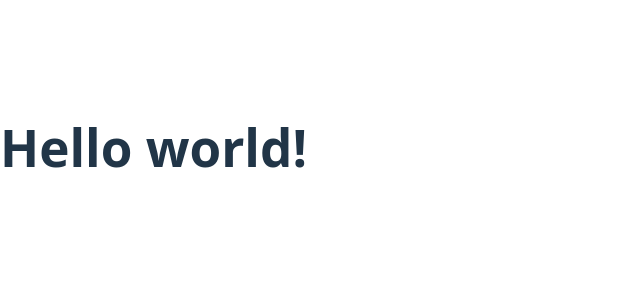
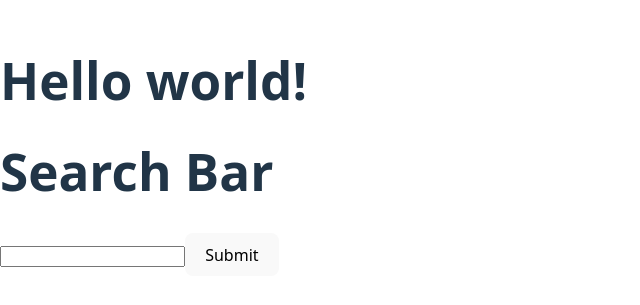
Before and after one commit to jt10101/here-we-go-ole-ole-ole, a React (Vite) app: page / in a window 1280 px wide. Shown: the part 253-558 px from the top of the page, without its empty margins (0-640 px from the left). Built offline with nearby package versions, Linux system fonts and the light colour scheme.

Commit message:
feat: added ability to search players

```diff
--- a/src/App.jsx
+++ b/src/App.jsx
@@ -1,7 +1,39 @@
 // src/App.jsx
+import { SearchBar } from "./components/SearchBar/SearchBar";
+import { SearchDisplay } from "./components/SearchDisplay/SearchDisplay";
+import { getPlayers } from "./services/getServices";
+import { useState } from "react";
 
 const App = () => {
-  return <h1>Hello world!</h1>;
+  const [searchPlayer, setSearchPlayer] = useState();
+  const [returnResult, setReturnResult] = useState([]);
+
+  const handleChange = (event) => {
+    let player = event.target.value;
+    setSearchPlayer(player);
+  };
+
+  const handleSubmit = async () => {
+    let data = await getPlayers(searchPlayer);
+    let refdata = [];
+    refdata = data.response;
+    setReturnResult(refdata);
+    // let data = searchdata.response;
+    console.log(refdata);
+    console.log(refdata[0].player.name);
+  };
+
+  return (
+    <>
+      <h1>Hello world!</h1>
+      <SearchBar
+        getPlayers={getPlayers}
+        handleChange={handleChange}
+        handleSubmit={handleSubmit}
+      />
+      <SearchDisplay returnResult={returnResult} />
+    </>
+  );
 };
 
 export default App;
--- /dev/null
+++ b/src/components/SearchBar/SearchBar.jsx
@@ -0,0 +1,13 @@
+const SearchBar = (props) => {
+  return (
+    <>
+      <h1>Search Bar</h1>
+      <input name="search" type="search" onChange={props.handleChange}></input>
+      <button name="searchsubmit" onClick={props.handleSubmit}>
+        Submit
+      </button>
+    </>
+  );
+};
+
+export { SearchBar };
--- /dev/null
+++ b/src/components/SearchDisplay/SearchDisplay.jsx
@@ -0,0 +1,11 @@
+const SearchDisplay = (props) => {
+  return (
+    <>
+      {/* <h1>Display Results</h1> */}
+      {props.returnResult.map((player) => (
+        <p>{player.player.name} </p>
+      ))}
+    </>
+  );
+};
+export { SearchDisplay };
--- a/src/services/getServices.js
+++ b/src/services/getServices.js
@@ -1,10 +1,11 @@
-let playername = "szoboszlai";
-let league = 39;
+// let playername = "szoboszlai";
+// let league = 39;
 
-async function getPlayers() {
-  const url = `https://api-football-v1.p.rapidapi.com/v3/players?league=${league}&search=${playername}`;
+async function getPlayers(playername) {
+  const url = `https://api-football-v1.p.rapidapi.com/v3/players?league=39`;
   try {
-    const response = await fetch(url, {
+    const searchquery = `&search=${playername}`;
+    const response = await fetch(url + searchquery, {
       method: "GET",
       //   body: JSON.stringify(data),
       headers: {
@@ -17,11 +18,11 @@ async function getPlayers() {
     }
 
     const json = await response.json();
-    console.log(json);
+    // console.log(json);
     return json;
   } catch (error) {
     console.error(error.message);
   }
 }
 
-getPlayers();
+export { getPlayers };
```
